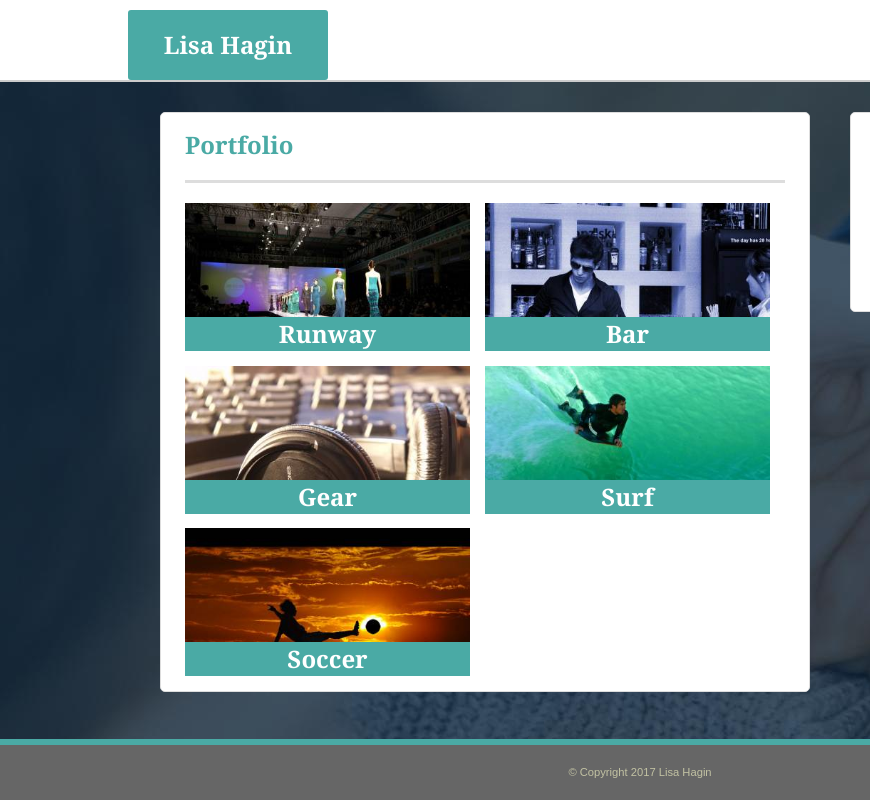
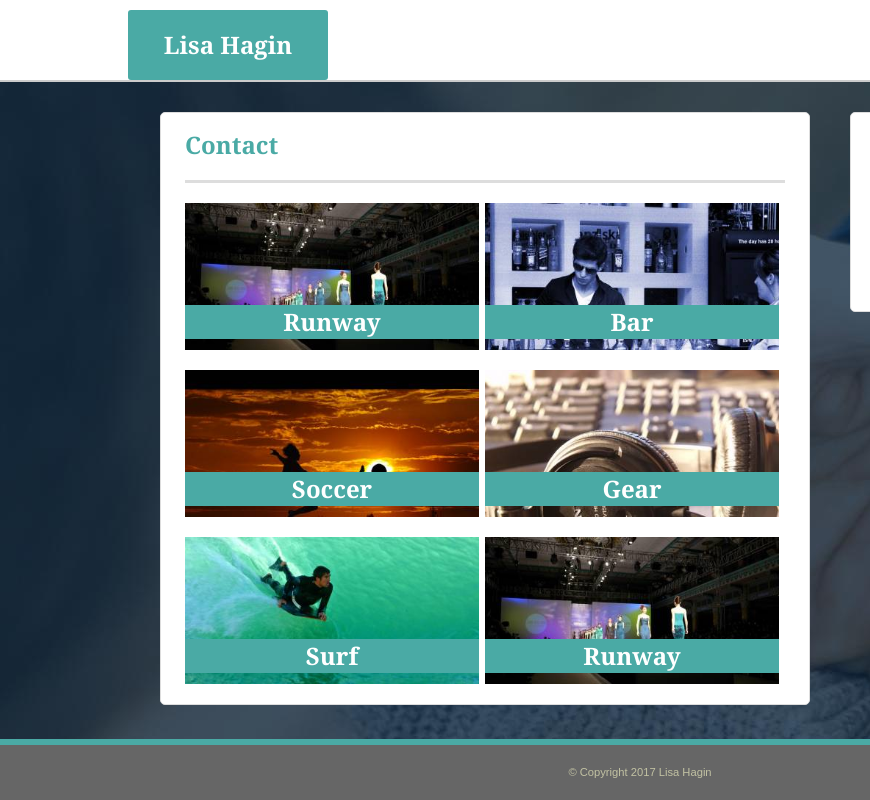
Before and after one commit to haginl1/Basic-Portfolio, a plain HTML site: page portfolio.html in a window 1280 px wide. Shown: the full height of the page, 0-870 px from the left. Drawn offline with Linux system fonts and the light colour scheme.

Commit message:
final edits completed

```diff
--- a/assets/css/style.css
+++ b/assets/css/style.css
@@ -35,8 +35,6 @@
     letter-spacing:2px;
     color:#363636;
 	}
-
-
 
 	/* class that controls font in a logo panel */
     .logofont {
@@ -130,7 +128,6 @@
 	.logo{
 		background-color: #4aaaa5;
 		width:200px;
-
 		border-radius: 3px;
 		line-height: 70px;
 		float: left;
@@ -240,35 +237,33 @@
 	    opacity:.7;
 	}
 
-/*  Styling for the image gallery */
-
+	/*  Styling for the image gallery */
 
 	.img {
 
-	    float: left;
-	    width:285px;
-	    position: relative;
-	    margin:0 15px 10px 0px;
-
-	 }
-
-	.img img {
-
-	    height: auto;
-	    width:100%;
-
+		float:left;
+		width:49%;
+		margin: 0 1% 10px 0;
+		position:relative;
 	}
 
-	.img: img hover{
+	.img img{
+		width:100%;
+		height:auto;
+	}
+
+
+	/*.img: img hover{
 		opacity: 0.5;
-	}
+	}*/
 
 	.desc {
 	    padding: 5px 0 5px 0;
 	    text-align: center;
 	    position: absolute;
-	    top: 75%;
+	    top: 65%;
 	    color: #ffffff;
 	    background-color: #4aaaa5;
 	    width:100%;
+
 	}
--- a/portfolio.html
+++ b/portfolio.html
@@ -30,55 +30,57 @@
 
 		<section class="section">
 
-				<div><h1 class="teal title ">Portfolio</h1></div>
+				<div><h1 class="teal title ">Contact</h1></div>
 
-			<div class="article">
+			<article class="article">
+
 
 				<div class="img">
-					<a href="#" ><img src="assets/images/runway.jpg" alt="Runway"  class="left img"></a>
+					<a href="#" >
+					<img src="assets/images/runway.jpg" alt="Runway" class="img">
+					</a>
 					<div class="desc"><h2>Runway</h2></div>
 				</div>
 
 				<div class="img">
-					<a href="#" ><img src="assets/images/bar.jpg" alt="Bar"  class=" img"></a>
+					<a href="#" >
+					<img src="assets/images/bar.jpg" alt="Bar" class="img">
+					</a>
 					<div class="desc"><h2>Bar</h2></div>
 				</div>
 
 				<div class="img">
-					<a href="#" ><img src="assets/images/gear.jpg" alt="Gear"  class=" img"></a>
+					<a href="#" >
+					<img src="assets/images/soccer.jpg" alt="Soccer" class="img">
+					</a>
+					<div class="desc"><h2>Soccer</h2></div>
+				</div>
+
+				<div class="img">
+					<a href="#" >
+					<img src="assets/images/gear.jpg" alt="Gear" class="img">
+					</a>
 					<div class="desc"><h2>Gear</h2></div>
 				</div>
 
 				<div class="img">
-					<a href="#" ><img src="assets/images/surf.jpg" alt="Surf"  class=" img"></a>
+					<a href="#" >
+					<img src="assets/images/surf.jpg" alt="Surf" class="img">
+					</a>
 					<div class="desc"><h2>Surf</h2></div>
 				</div>
 
 				<div class="img">
-					<a href="#" ><img src="assets/images/soccer.jpg" alt="Soccer"  class=" img"></a>
-					<div class="desc"><h2>Soccer</h2></div>
-
+					<a href="#" >
+					<img src="assets/images/runway.jpg" alt="Runway" class="img">
+					</a>
+					<div class="desc"><h2>Runway</h2></div>
 				</div>
 
 
 
 
-					<!--<a href="#" target="_blank"><img src="assets/images/baseball.jpg" alt="baseball"  width="250"></a>
-
-					<a href="#" target="_blank"><img src="assets/images/baseball.jpg" alt="baseball"  width="250"></a>
-
-					<a href="#" target="_blank"><img src="assets/images/baseball.jpg" alt="baseball"  width="250"></a>
-
-					<a href="#" target="_blank"><img src="assets/images/baseball.jpg" alt="baseball"  width="250"></a>
-				</div> -->
-
-					<!--<li><div class="img" style="border:solid #000000;">
-					<a href="#" target="_blank"><img src="assets/images/baseball.jpg" alt="baseball"></a>
-					<div class="desc"><h2>Runway</h2>
-					</div></li></div> -->
-
-
-			</div><!-- end article -->
+			</article><!-- end article -->
 
 		</section><!-- end section -->
 
```
Also changed, not shown: index.html (+1 -1 lines), assets/images/lisa1.JPG (added), assets/images/lisa2.JPG (added), assets/images/lisa200x200.jpg (added), assets/images/lisa4.PNG (added), 1 other file.
